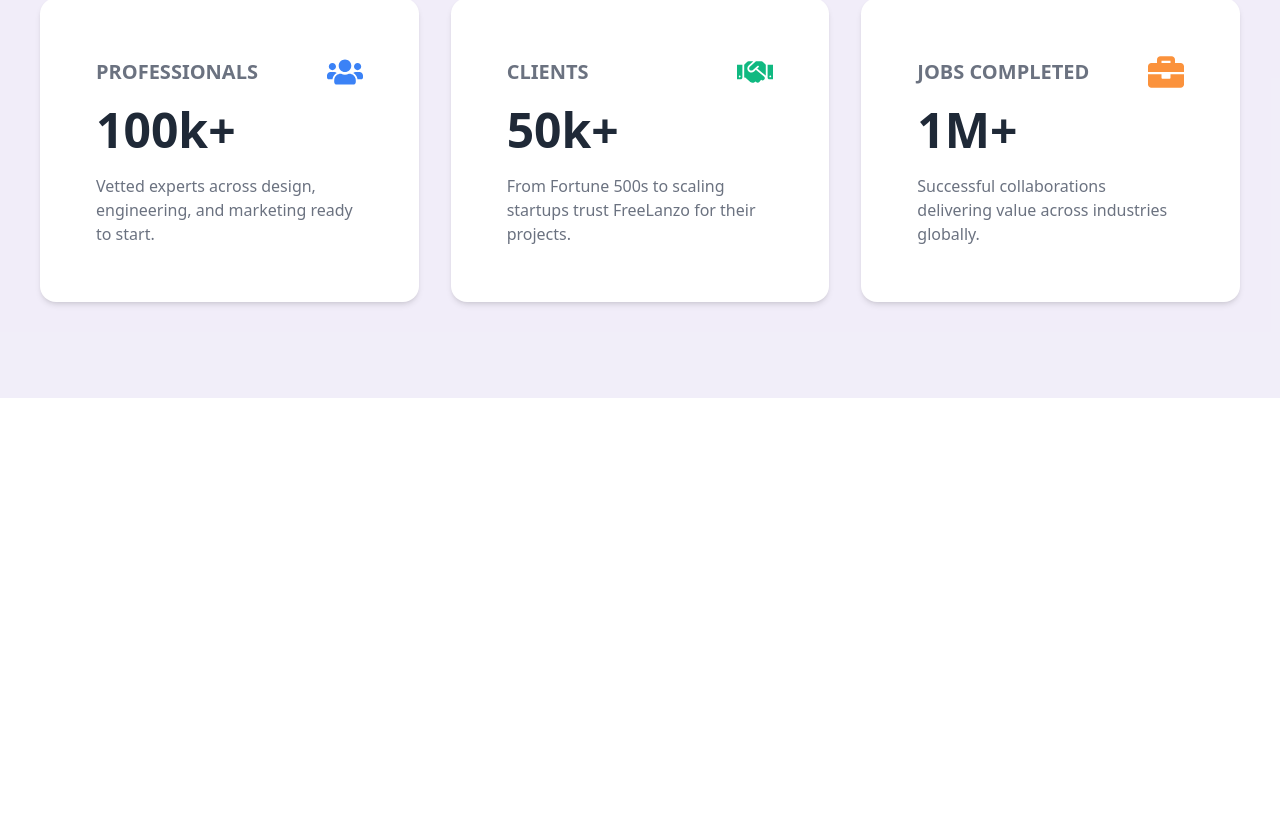
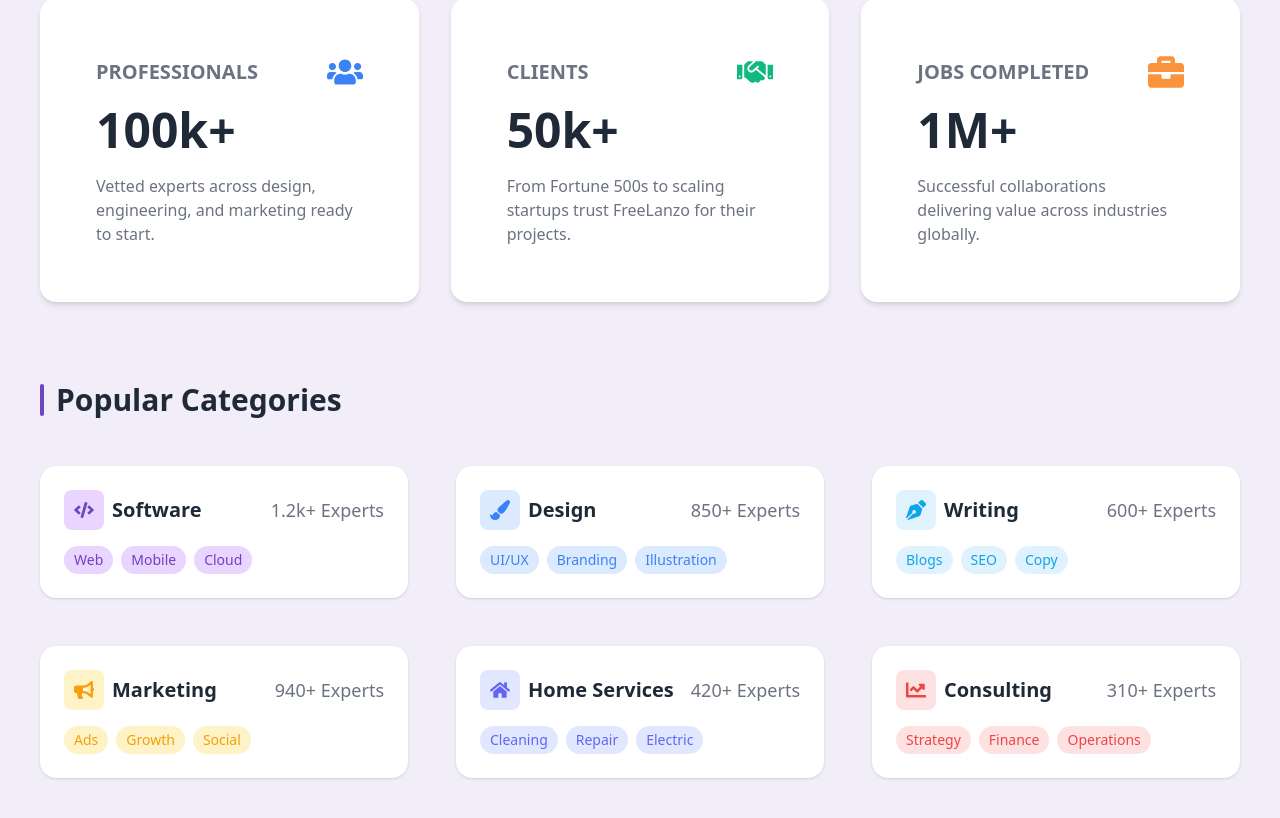
Before and after one commit to priyanksingh12/FreeLanzo, a React (Vite) app: page /landing in a window 1280 px wide. Shown: the part 1193-2011 px from the top of the page. Before the commit the page ends 1591 px from the top, so only its background shows below. Built offline with nearby package versions, Linux system fonts and the light colour scheme.

Commit message:
Browse Services done

```diff
--- a/src/components/Navbar.jsx
+++ b/src/components/Navbar.jsx
@@ -5,6 +5,15 @@
 const Navbar = () => {
   const dispatch = useDispatch();
   const navigate = useNavigate();
+
+  const handleScroll = (sectionId) => {
+  dispatch(setActiveSection(sectionId));
+  const element = document.getElementById(sectionId);
+  if (element) {
+    element.scrollIntoView({ behavior: "smooth" });
+  }
+};
+
 
   return (
     <nav className="flex justify-between items-center px-12 py-5 bg-white border-b border-gray-200">
@@ -16,14 +25,16 @@
     <div className="flex items-center gap-6 text-[#1F2937] font-medium">
   <span
     className="cursor-pointer hover:text-[#3B82F6] transition"
-          onClick={() => dispatch(setActiveSection("browse"))}
+    onClick={() => handleScroll("browse")}
   >
     Browse Services
   </span>
+
   <span className="text-gray-300"></span>
+
   <span
     className="cursor-pointer hover:text-[#3B82F6] transition"
-          onClick={() => dispatch(setActiveSection("how"))}
+    onClick={() => handleScroll("how")}
   >
     How It Works
   </span>
--- a/src/pages/Landing.jsx
+++ b/src/pages/Landing.jsx
@@ -1,6 +1,6 @@
 import React from 'react'
 import Navbar from '../components/Navbar'
-import { FaGlobe, FaUsers, FaHandshake, FaBriefcase } from "react-icons/fa";
+import { FaGlobe, FaUsers, FaHandshake, FaBriefcase,FaCode, FaPaintBrush, FaPenNib, FaBullhorn, FaChartLine ,FaHome } from "react-icons/fa";
 import { useNavigate } from 'react-router-dom';
 
 import googleLogo from "../assets/logos/google.png";
@@ -103,7 +103,7 @@
 
       </section>
 
-     <section className="bg-[#6b46c118] py-24">
+     <section className="bg-[#6b46c118] pt-24">
   <div className="max-w-8xl mx-auto px-10 grid md:grid-cols-3 gap-8">
 
 
@@ -145,6 +145,138 @@
   </div>
 </section>
 
+
+<section id="browse" className="bg-[#6b46c118] py-20">
+  <div className="max-w-8xl mx-auto px-10">
+
+    <div className="flex items-center gap-3 mb-12">
+      <div className="w-1 h-8 bg-[#6B46C1] rounded-full"></div>
+      <h2 className="text-3xl font-bold text-[#1F2937]">Popular Categories</h2>
+    </div>
+
+    <div className="grid sm:grid-cols-2 md:grid-cols-3 gap-12">
+
+
+<div className="bg-white rounded-2xl p-6 shadow hover:shadow-lg transition">
+  <div className="flex items-center justify-between">
+    <div className="flex items-center gap-2">
+      <div className="w-10 h-10 flex items-center justify-center rounded-lg bg-[#E9D5FF] text-[#6B46C1]">
+        <FaCode className="text-xl" />
+      </div>
+      <h3 className="font-semibold text-xl text-[#1F2937]">Software</h3>
+    </div>
+    <span className="text-lg text-[#6B7280] font-medium">1.2k+ Experts</span>
+  </div>
+
+  <div className="flex flex-wrap gap-2 mt-4">
+    <span className="px-2.5 py-1 text-sm bg-[#E9D5FF] text-[#6B46C1] rounded-full">Web</span>
+    <span className="px-2.5 py-1 text-sm bg-[#E9D5FF] text-[#6B46C1] rounded-full">Mobile</span>
+    <span className="px-2.5 py-1 text-sm bg-[#E9D5FF] text-[#6B46C1] rounded-full">Cloud</span>
+  </div>
+</div>
+
+
+<div className="bg-white rounded-2xl p-6 shadow hover:shadow-lg transition">
+  <div className="flex items-center justify-between">
+    <div className="flex items-center gap-2">
+      <div className="w-10 h-10 flex items-center justify-center rounded-lg bg-[#DBEAFE] text-[#3B82F6]">
+        <FaPaintBrush className="text-xl" />
+      </div>
+      <h3 className="font-semibold text-xl text-[#1F2937]">Design</h3>
+    </div>
+    <span className="text-lg text-[#6B7280] font-medium">850+ Experts</span>
+  </div>
+
+  <div className="flex flex-wrap gap-2 mt-4">
+    <span className="px-2.5 py-1 text-sm bg-[#DBEAFE] text-[#3B82F6] rounded-full">UI/UX</span>
+    <span className="px-2.5 py-1 text-sm bg-[#DBEAFE] text-[#3B82F6] rounded-full">Branding</span>
+    <span className="px-2.5 py-1 text-sm bg-[#DBEAFE] text-[#3B82F6] rounded-full">Illustration</span>
+  </div>
+</div>
+
+
+<div className="bg-white rounded-2xl p-6 shadow hover:shadow-lg transition">
+  <div className="flex items-center justify-between">
+    <div className="flex items-center gap-2">
+      <div className="w-10 h-10 flex items-center justify-center rounded-lg bg-[#E0F2FE] text-[#0EA5E9]">
+        <FaPenNib className="text-xl" />
+      </div>
+      <h3 className="font-semibold text-xl text-[#1F2937]">Writing</h3>
+    </div>
+    <span className="text-lg text-[#6B7280] font-medium">600+ Experts</span>
+  </div>
+
+  <div className="flex flex-wrap gap-2 mt-4">
+    <span className="px-2.5 py-1 text-sm bg-[#E0F2FE] text-[#0EA5E9] rounded-full">Blogs</span>
+    <span className="px-2.5 py-1 text-sm bg-[#E0F2FE] text-[#0EA5E9] rounded-full">SEO</span>
+    <span className="px-2.5 py-1 text-sm bg-[#E0F2FE] text-[#0EA5E9] rounded-full">Copy</span>
+  </div>
+</div>
+
+
+<div className="bg-white rounded-2xl p-6 shadow hover:shadow-lg transition">
+  <div className="flex items-center justify-between">
+    <div className="flex items-center gap-2">
+      <div className="w-10 h-10 flex items-center justify-center rounded-lg bg-[#FEF3C7] text-[#F59E0B]">
+        <FaBullhorn className="text-xl" />
+      </div>
+      <h3 className="font-semibold text-xl text-[#1F2937]">Marketing</h3>
+    </div>
+    <span className="text-lg text-[#6B7280] font-medium">940+ Experts</span>
+  </div>
+
+  <div className="flex flex-wrap gap-2 mt-4">
+    <span className="px-2.5 py-1 text-sm bg-[#FEF3C7] text-[#F59E0B] rounded-full">Ads</span>
+    <span className="px-2.5 py-1 text-sm bg-[#FEF3C7] text-[#F59E0B] rounded-full">Growth</span>
+    <span className="px-2.5 py-1 text-sm bg-[#FEF3C7] text-[#F59E0B] rounded-full">Social</span>
+  </div>
+</div>
+
+
+<div className="bg-white rounded-2xl p-6 shadow hover:shadow-lg transition">
+  <div className="flex items-center justify-between">
+    <div className="flex items-center gap-2">
+      <div className="w-10 h-10 flex items-center justify-center rounded-lg bg-[#E0E7FF] text-[#6366F1]">
+        <FaHome className="text-xl" />
+      </div>
+      <h3 className="font-semibold text-xl text-[#1F2937]">Home Services</h3>
+    </div>
+    <span className="text-lg text-[#6B7280] font-medium">420+ Experts</span>
+  </div>
+
+  <div className="flex flex-wrap gap-2 mt-4">
+    <span className="px-2.5 py-1 text-sm bg-[#E0E7FF] text-[#6366F1] rounded-full">Cleaning</span>
+    <span className="px-2.5 py-1 text-sm bg-[#E0E7FF] text-[#6366F1] rounded-full">Repair</span>
+    <span className="px-2.5 py-1 text-sm bg-[#E0E7FF] text-[#6366F1] rounded-full">Electric</span>
+  </div>
+</div>
+
+
+<div className="bg-white rounded-2xl p-6 shadow hover:shadow-lg transition">
+  <div className="flex items-center justify-between">
+    <div className="flex items-center gap-2">
+      <div className="w-10 h-10 flex items-center justify-center rounded-lg bg-[#FEE2E2] text-[#EF4444]">
+        <FaChartLine className="text-xl" />
+      </div>
+      <h3 className="font-semibold text-xl text-[#1F2937]">Consulting</h3>
+    </div>
+    <span className="text-lg text-[#6B7280] font-medium">310+ Experts</span>
+  </div>
+
+  <div className="flex flex-wrap gap-2 mt-4">
+    <span className="px-2.5 py-1 text-sm bg-[#FEE2E2] text-[#EF4444] rounded-full">Strategy</span>
+    <span className="px-2.5 py-1 text-sm bg-[#FEE2E2] text-[#EF4444] rounded-full">Finance</span>
+    <span className="px-2.5 py-1 text-sm bg-[#FEE2E2] text-[#EF4444] rounded-full">Operations</span>
+  </div>
+</div>
+
+
+
+    </div>
+  </div>
+</section>
+
+
     </>
   );
 };
```
Lines whose indentation alone changed are shown as unchanged.
